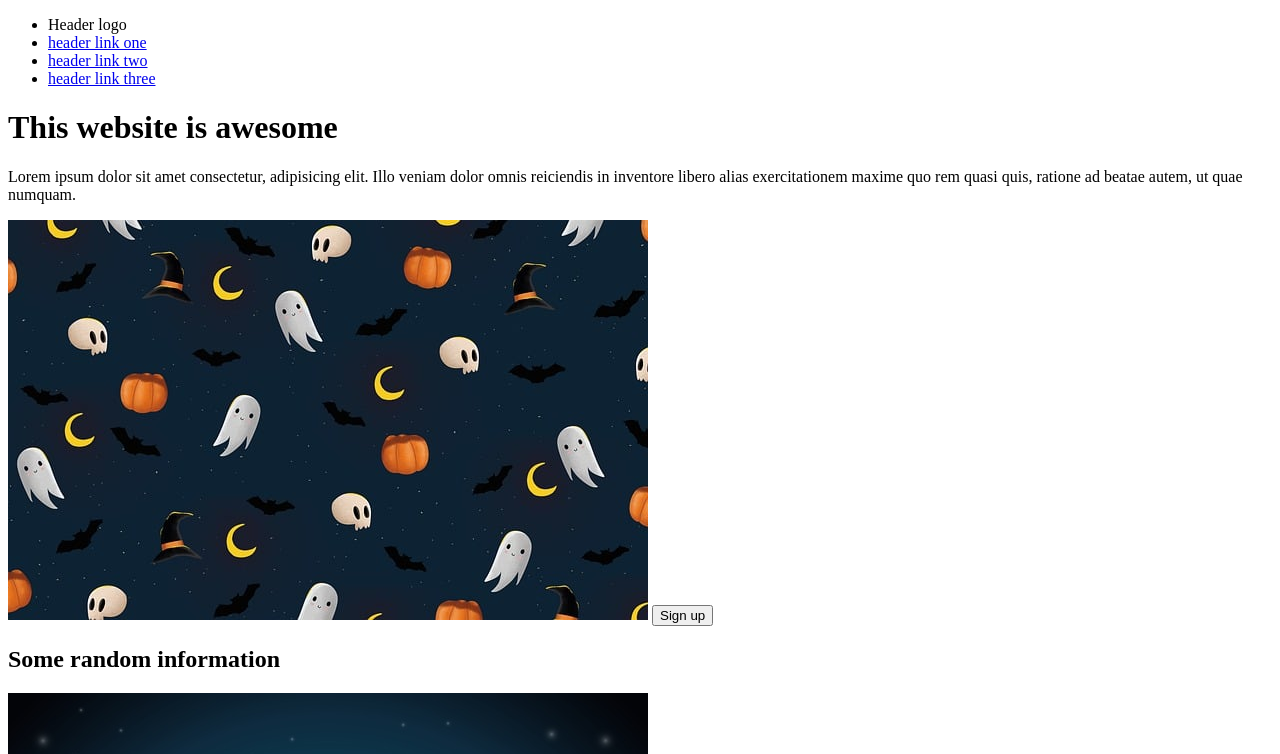
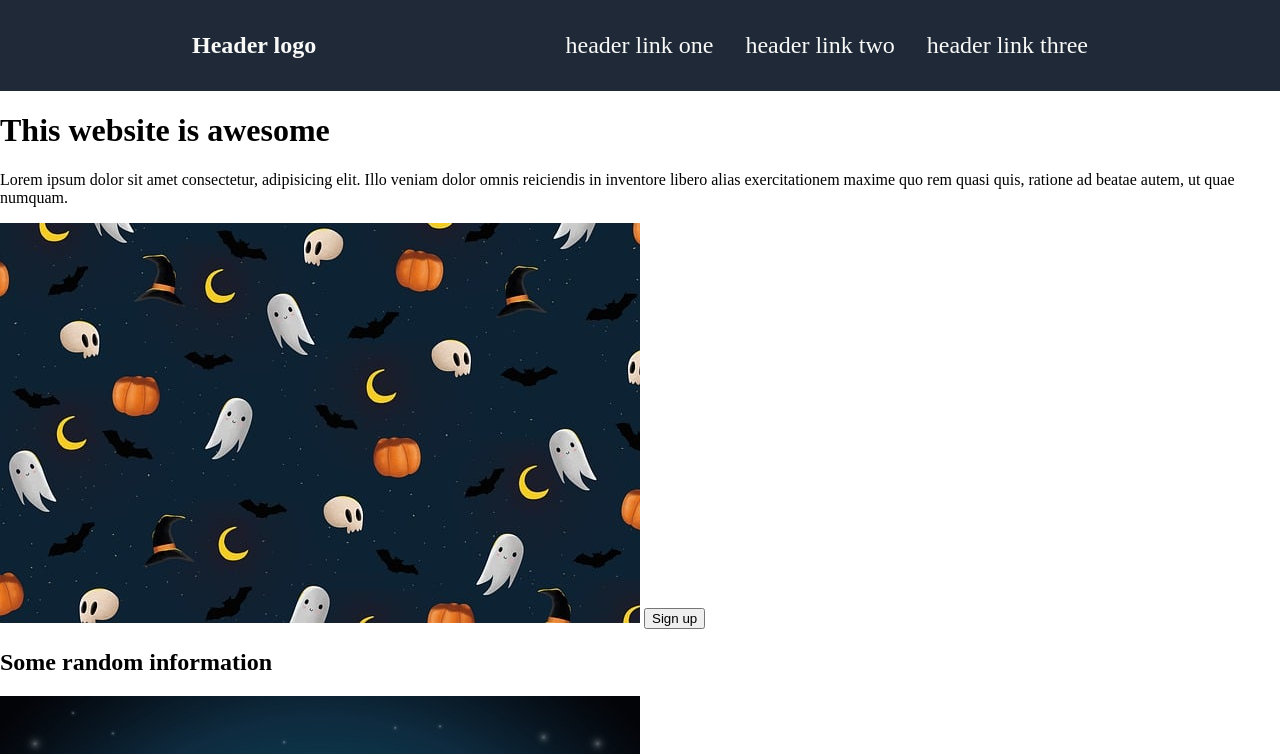
Before and after one commit to Barmaley256/landing_page_top, a plain HTML site: page index.html in a window 1280 px wide. Shown: the top 754 px of the page. Drawn offline with Linux system fonts and the light colour scheme.

Commit message:
done with navbar

```diff
--- a/index.html
+++ b/index.html
@@ -9,14 +9,14 @@
 </head>
 <body>
     <header>
-        <div class="navbar">
-            <ul>
-                <li>Header logo</li>
+
+            <ul class="navbar">
+                <li class="logo">Header logo</li>
                 <li><a href="#">header link one</a></li>
                 <li><a href="#">header link two</a></li>
                 <li><a href="#">header link three</a></li>
             </ul>
-        </div>
+
     </header>
     <main>
         <div class="main">
--- a/style.css
+++ b/style.css
@@ -0,0 +1,35 @@
+html, body {
+    margin: 0;
+    padding: 0;
+    display: flex;
+    flex-direction: column;
+}
+
+.navbar {
+    display: flex;
+    /*justify-content: space-evenly;*/
+    gap: 32px;
+    max-width: 70vw;
+    margin: auto;
+    padding: 32px;
+}
+
+.logo {
+    flex: 3 1 auto;
+    font-weight: bolder;
+}
+
+ul {
+    list-style-type: none;
+}
+
+a {
+    text-decoration: none;
+    color: #f9faf8;
+}
+
+header {
+    font-size: 24px;
+    color: #f9faf8;
+    background-color: #1f2937;
+}
```
